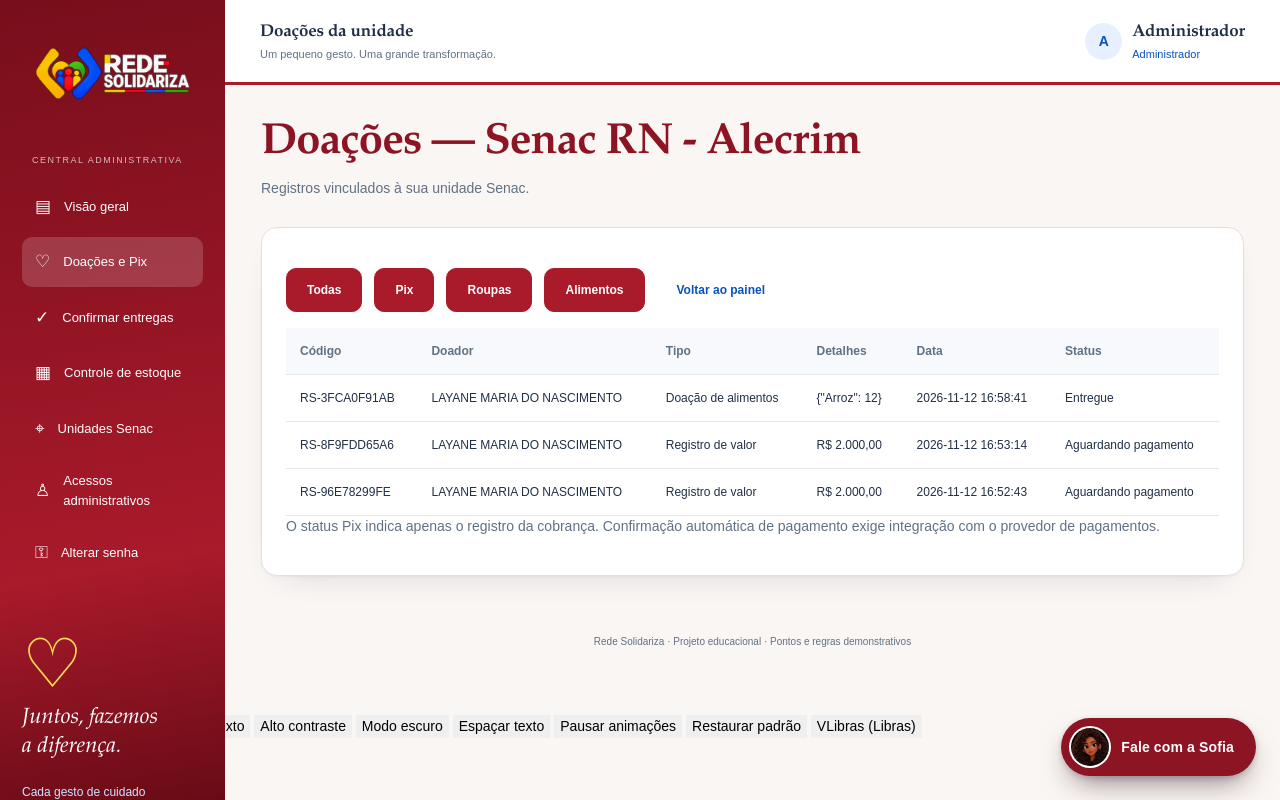
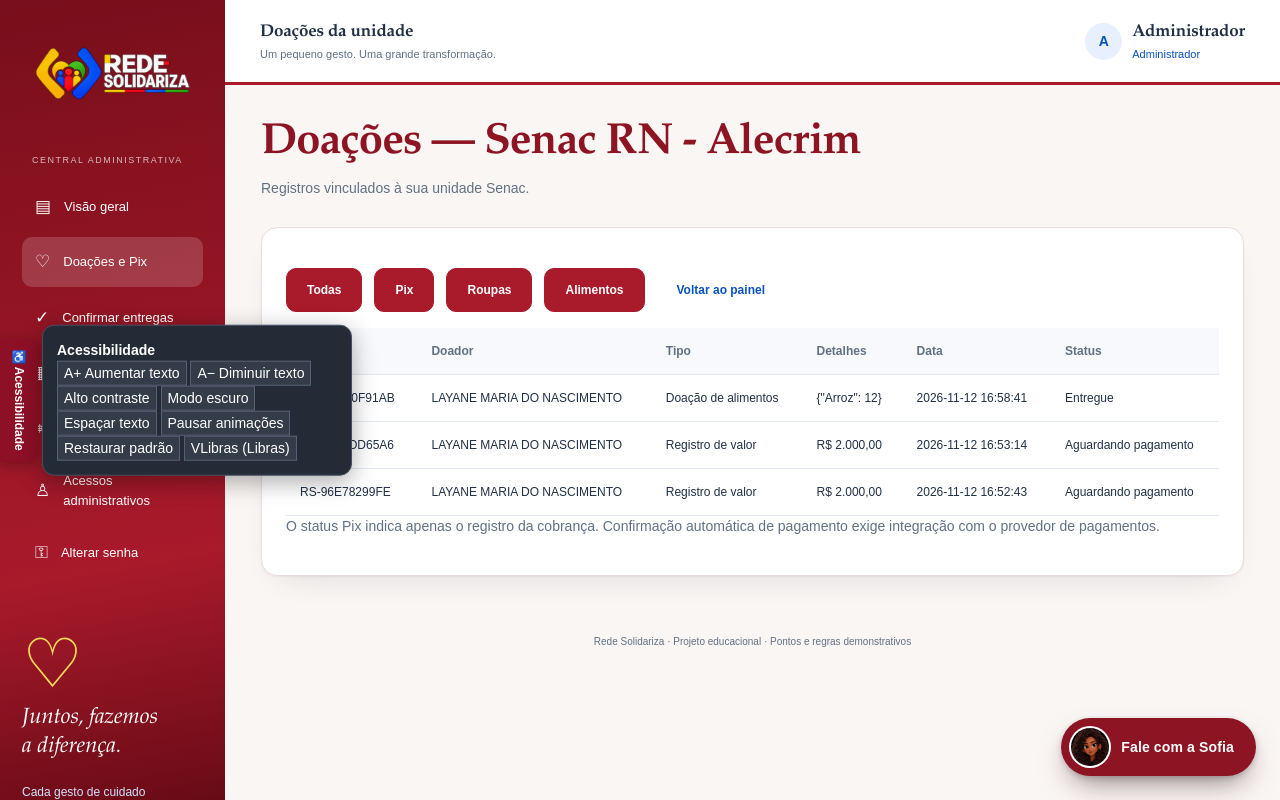
Before and after one commit to leticiagabrielly1/Repo-final-solidariza, a Flask app: page /admin/doacoes in a window 1280 px wide, after a click on "♿ Acessibilidade". Run offline with Flask 3, Linux system fonts and the light colour scheme; a user stored in the database is signed in; data comes from the database, SQL or seed files in the repository; some libraries are stand-ins or nearby versions.

Commit message:
Refactor accessibility styles and remove dark mode
Removed dark mode styles and added accessibility panel styles.

```diff
--- a/static/acessibilidade_rede.css
+++ b/static/acessibilidade_rede.css
@@ -1,87 +1,66 @@
 
-/* =====================================
-   MODO ESCURO - REDE SOLIDARIZA
-   ===================================== */
+/* CORREÇÃO DO BOTÃO DE ACESSIBILIDADE */
 
-/* FUNDO PRINCIPAL */
-body.rede-modo-escuro:not(.rede-alto-contraste) {
-    background-color: #141820 !important;
-    color: #e8edf5 !important;
-    color-scheme: dark;
+.rede-acess {
+    position: fixed !important;
+    left: 0 !important;
+    top: 50% !important;
+    transform: translateY(-50%) !important;
+    z-index: 999999 !important;
+    display: block !important;
+    visibility: visible !important;
+    opacity: 1 !important;
+    font-family: Arial, sans-serif;
 }
 
-/* Não inverter cores do site */
-body.rede-modo-escuro:not(.rede-alto-contraste) {
-    filter: none !important;
-}
-
-/* Preservar imagens, logos e ilustrações */
-body.rede-modo-escuro img,
-body.rede-modo-escuro video,
-body.rede-modo-escuro svg,
-body.rede-modo-escuro canvas {
-    filter: none !important;
-}
-
-/* CONTAINERS PRINCIPAIS */
-/* Sem modificar todos os divs do site */
-body.rede-modo-escuro:not(.rede-alto-contraste)
-:where(main, article, section) {
-    color: #e8edf5;
-}
-
-/* TEXTOS */
-/* Mantém a hierarquia de cores original */
-body.rede-modo-escuro:not(.rede-alto-contraste)
-:where(h1, h2, h3, h4, h5, h6) {
-    color: #f1f5f9;
-}
-
-/* FORMULÁRIOS */
-body.rede-modo-escuro:not(.rede-alto-contraste)
-:where(input, textarea, select) {
-    background-color: #252b36 !important;
-    color: #f8fafc !important;
-    border-color: #465064 !important;
-}
-
-/* PLACEHOLDER */
-body.rede-modo-escuro:not(.rede-alto-contraste)
-input::placeholder,
-body.rede-modo-escuro:not(.rede-alto-contraste)
-textarea::placeholder {
-    color: #aab5c5 !important;
+#rede-acess-toggle {
+    display: block !important;
+    visibility: visible !important;
+    opacity: 1 !important;
+    background: #8d1027 !important;
+    color: #ffffff !important;
+    border: 1px solid #8d1027 !important;
+    border-radius: 0 10px 10px 0 !important;
+    width: 38px !important;
+    min-height: 116px !important;
+    padding: 10px 7px !important;
+    writing-mode: vertical-rl !important;
+    font-size: 12px !important;
+    font-weight: 700 !important;
+    cursor: pointer !important;
+    box-shadow: 0 3px 14px #0004 !important;
 }
 
 /* PAINEL DE ACESSIBILIDADE */
-body.rede-modo-escuro #rede-acess-panel {
+
+#rede-acess-panel {
+    position: absolute !important;
+    top: 50% !important;
+    left: 42px !important;
+    transform: translateY(-50%) !important;
+    width: min(310px, calc(100vw - 55px)) !important;
+    max-height: 85vh !important;
+    overflow-y: auto !important;
+    padding: 14px !important;
     background: #252b36 !important;
-    color: #f8fafc !important;
+    color: #ffffff !important;
     border: 1px solid #465064 !important;
+    border-radius: 12px !important;
+    box-shadow: 0 6px 25px #0005 !important;
+    box-sizing: border-box !important;
+    z-index: 1000000 !important;
 }
 
-/* BOTÕES DO PAINEL */
-body.rede-modo-escuro #rede-acess-panel button {
+#rede-acess-panel[hidden] {
+    display: none !important;
+}
+
+#rede-acess-panel button {
     background: #343c49 !important;
     color: #ffffff !important;
     border: 1px solid #566174 !important;
 }
 
-/* HOVER */
-body.rede-modo-escuro #rede-acess-panel button:hover {
+#rede-acess-panel button:hover {
     background: #8d1027 !important;
-    color: #ffffff !important;
 }
-
-/* BOTÃO LATERAL */
-body.rede-modo-escuro #rede-acess-toggle {
-    background: #8d1027 !important;
-    color: #ffffff !important;
-    border-color: #8d1027 !important;
-}
-
-/* FOCO VISÍVEL */
-body.rede-modo-escuro :focus-visible {
-    outline: 3px solid #ffbe55 !important;
-    outline-offset: 3px;
-}
```
